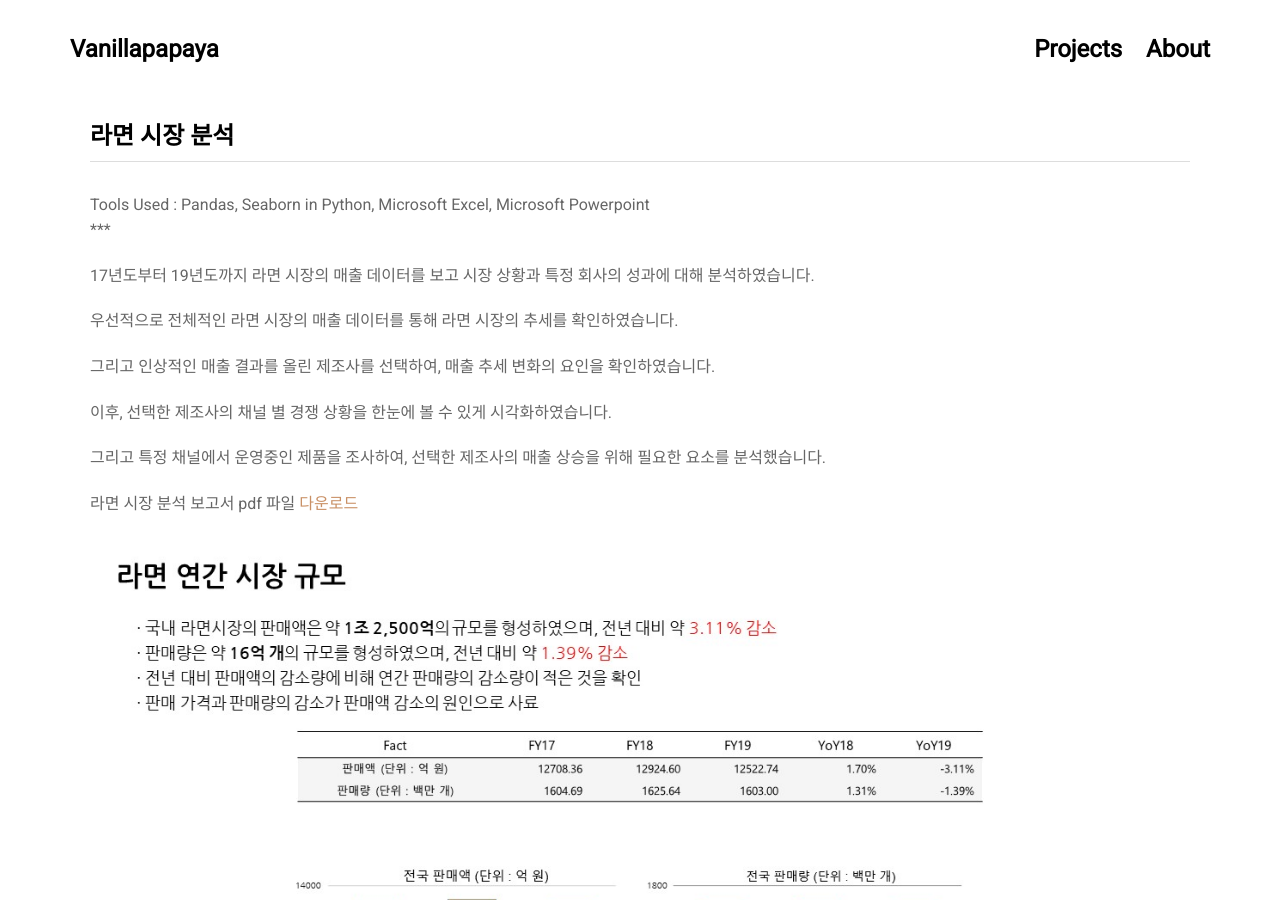
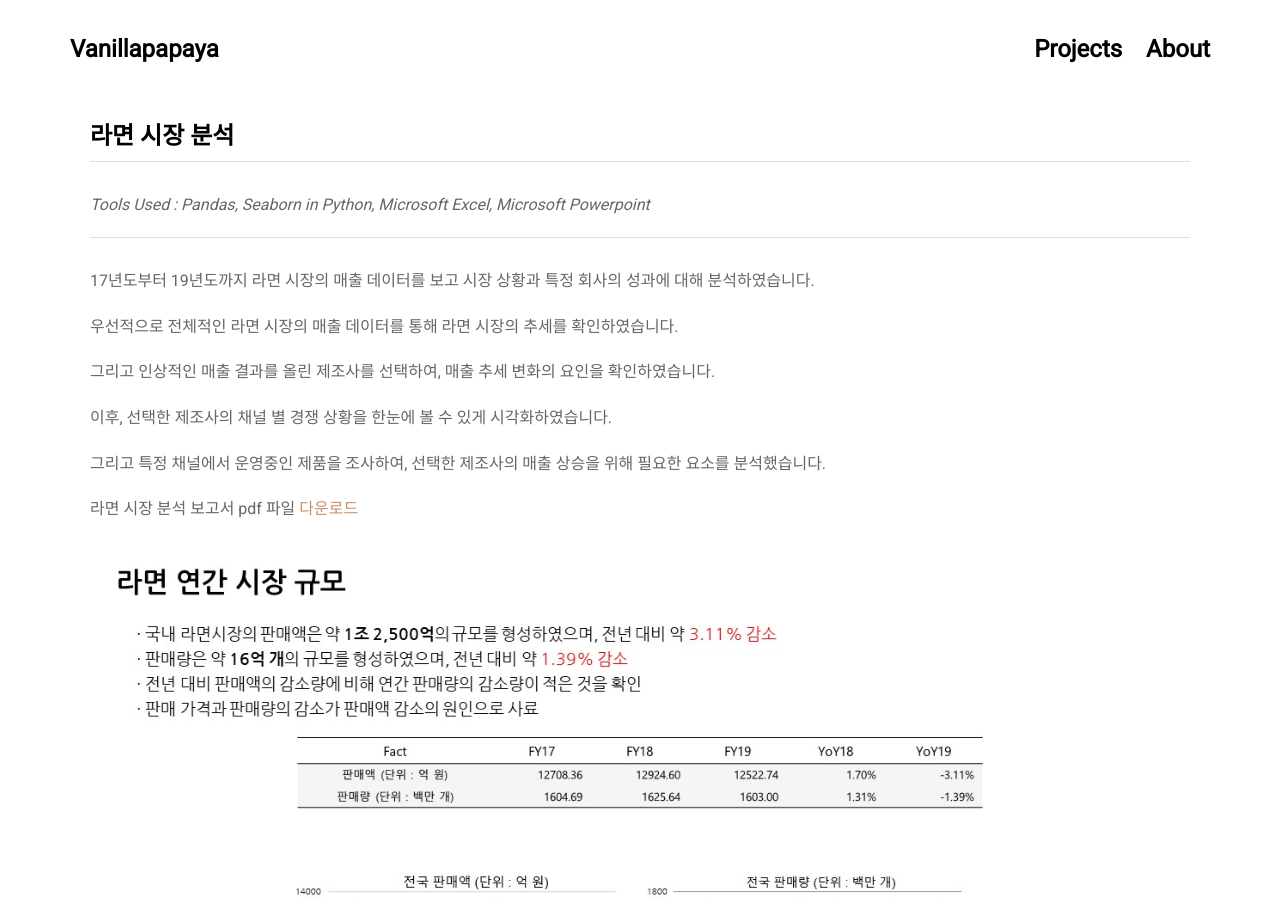
Before and after one commit to vanillapapaya/vanillapapaya.github.io, a Jekyll site: the page built from projects/ramen.md, in a window 1280 px wide and 900 px high. Built offline with Jekyll 4.4.1, drawn with Linux system fonts in a browser that asks for light colours; nearby versions of some CDN libraries.

```diff
--- a/projects/ramen.md
+++ b/projects/ramen.md
@@ -4,9 +4,10 @@ title: '라면 시장 분석'
 ---
 
 
-***
-Tools Used : Pandas, Seaborn in Python, Microsoft Excel, Microsoft Powerpoint
-***
+* * *
+*Tools Used : Pandas, Seaborn in Python, Microsoft Excel, Microsoft Powerpoint*
+
+* * *
 
 17년도부터 19년도까지 라면 시장의 매출 데이터를 보고 시장 상황과 특정 회사의 성과에 대해 분석하였습니다.
 
```
Also changed, not shown: projects/covid.md (+4 -3 lines).
